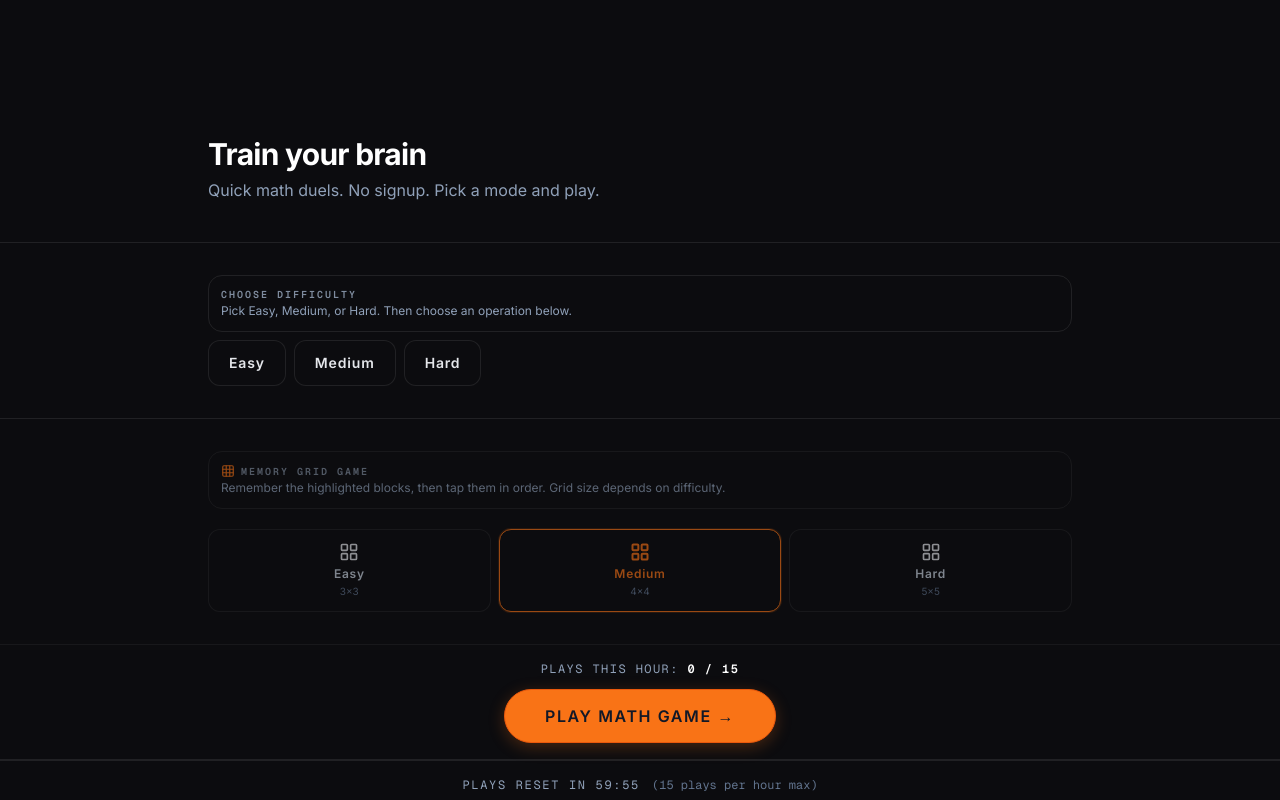
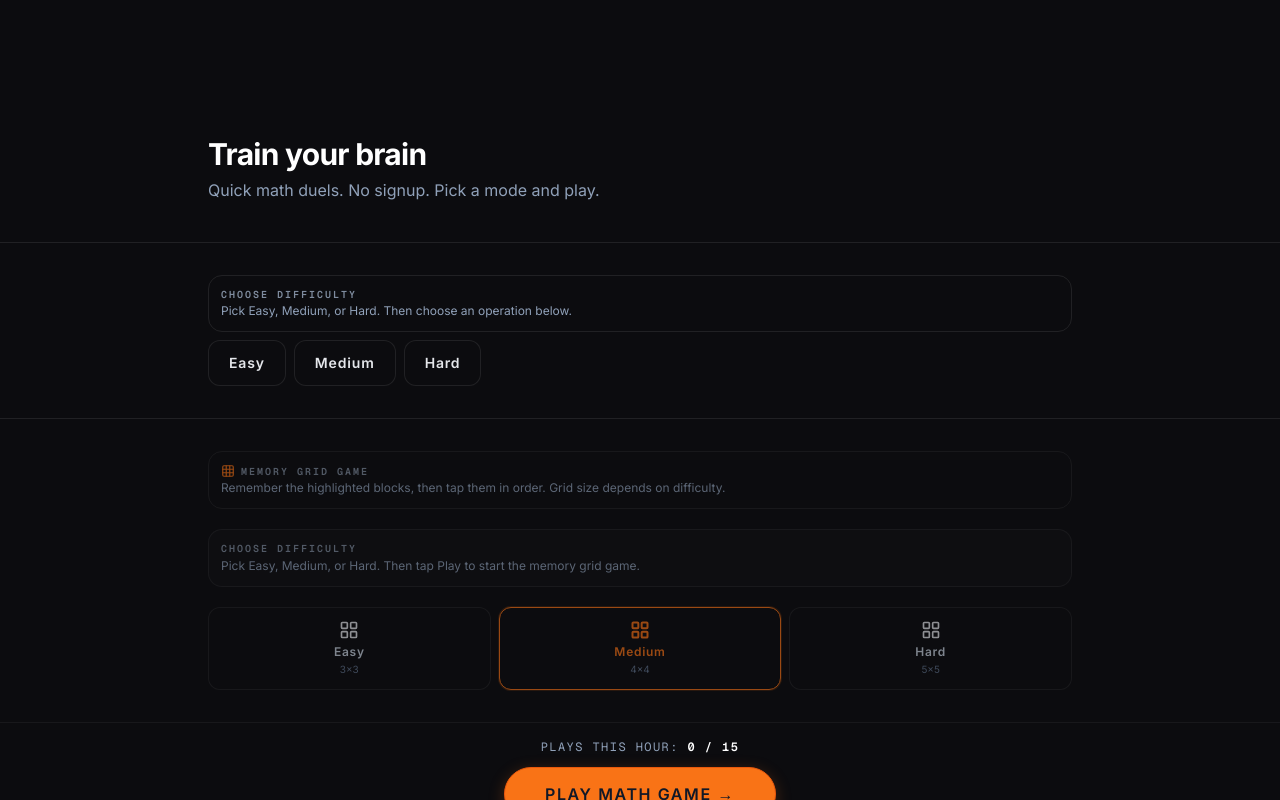
Before and after one commit to mohdadnaanazam/mathy, a Next.js app: page / in a window 1280 px wide. Built offline with nearby package versions, Linux system fonts and the light colour scheme.

Commit message:
Updated Buttons

```diff
--- a/app/page.tsx
+++ b/app/page.tsx
@@ -38,6 +38,8 @@ export default function LandingPage() {
   const setDifficulty = useGameStore(s => s.setDifficulty)
   const [activeMode, setActiveMode] = useState<ModeLabel>('Mixture')
   const [memoryDifficulty, setMemoryDifficulty] = useState<Difficulty>('medium')
+  const [memoryDefault, setMemoryDefault] = useState<number>(6)
+  const [memoryDifficultyTouched, setMemoryDifficultyTouched] = useState(false)
   const [mathDifficulty, setMathDifficulty] = useState<Difficulty | null>(null)
   const [activeGame, setActiveGame] = useState<'math' | 'memory'>('math')
   const [isNavigating, setIsNavigating] = useState(false)
@@ -216,6 +218,16 @@ export default function LandingPage() {
             </p>
           </div>
 
+          {/* Difficulty helper copy */}
+          <div className="rounded-xl border border-[var(--border-subtle)] bg-zinc-900/30 p-3">
+            <div className="section-label mb-0.5 text-xs">
+              Choose difficulty
+            </div>
+            <p className="text-[11px] sm:text-xs text-slate-400">
+              Pick Easy, Medium, or Hard. Then tap Play to start the memory grid game.
+            </p>
+          </div>
+
           {/* Difficulty options – clicking sets active game to memory */}
           <div className="grid grid-cols-3 gap-1.5 sm:gap-2">
             {(['easy', 'medium', 'hard'] as Difficulty[]).map(d => {
@@ -225,7 +237,7 @@ export default function LandingPage() {
                 <button
                   key={d}
                   type="button"
-                  onClick={() => { setMemoryDifficulty(d); setActiveGame('memory') }}
+                  onClick={() => { setMemoryDifficulty(d); setMemoryDifficultyTouched(true); setActiveGame('memory') }}
                   className="flex flex-col items-center justify-center rounded-xl px-2 py-2.5 sm:px-3 sm:py-3 transition-all duration-200"
                   style={{
                     backgroundColor: 'var(--bg-surface)',
@@ -250,6 +262,37 @@ export default function LandingPage() {
               )
             })}
           </div>
+
+          {/* Default value control – only visible after user picks a difficulty */}
+          {memoryDifficultyTouched && (
+            <div className="flex items-center justify-between rounded-xl border border-[var(--border-subtle)] bg-zinc-900/40 px-3 py-2.5 sm:px-4 sm:py-3">
+              <div className="flex flex-col">
+                <span className="section-label text-xs mb-0.5">Default value</span>
+                <span className="text-[11px] sm:text-xs text-slate-400">
+                  Starts at 6. Tap − or + to adjust.
+                </span>
+              </div>
+              <div className="flex items-center gap-2">
+                <button
+                  type="button"
+                  onClick={() => setMemoryDefault(v => Math.max(1, v - 1))}
+                  className="h-8 w-8 sm:h-9 sm:w-9 flex items-center justify-center rounded-full border border-[var(--border-subtle)] text-sm text-slate-200"
+                >
+                  −
+                </button>
+                <div className="min-w-[2.25rem] text-center font-mono text-sm text-white">
+                  {memoryDefault}
+                </div>
+                <button
+                  type="button"
+                  onClick={() => setMemoryDefault(v => Math.min(12, v + 1))}
+                  className="h-8 w-8 sm:h-9 sm:w-9 flex items-center justify-center rounded-full border border-[var(--border-subtle)] text-sm text-slate-200"
+                >
+                  +
+                </button>
+              </div>
+            </div>
+          )}
         </div>
       </section>
 
```
